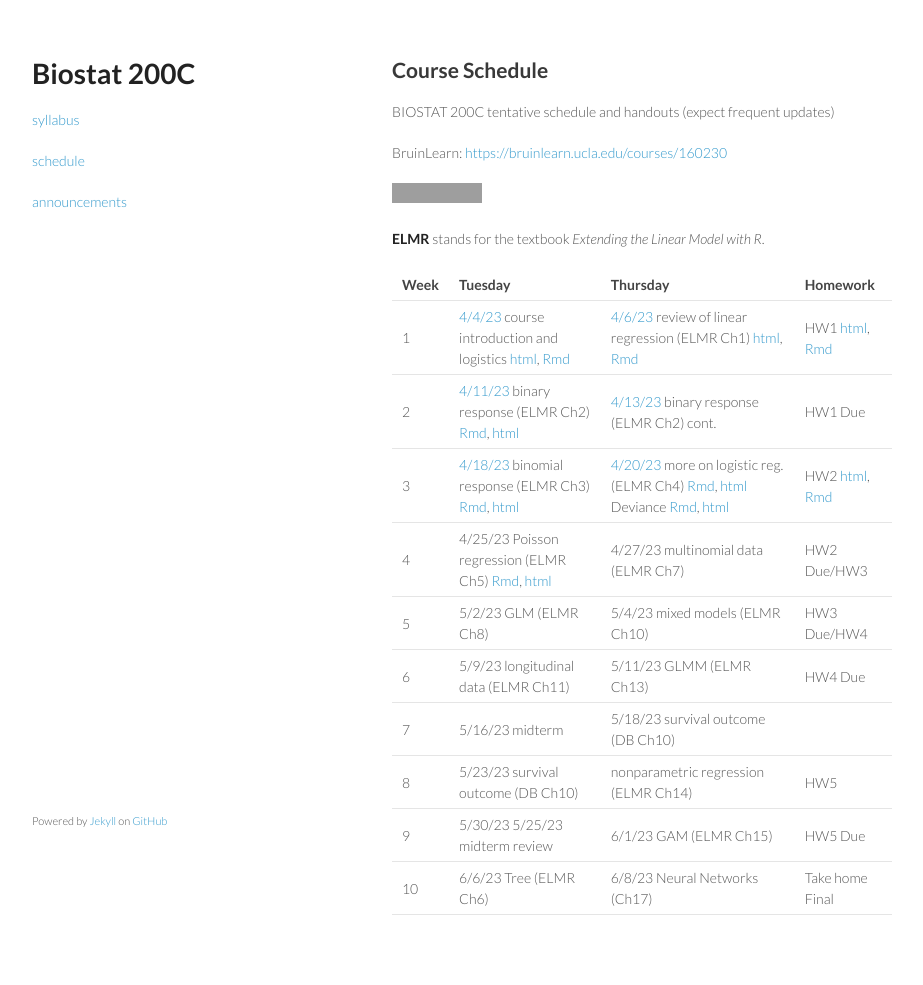
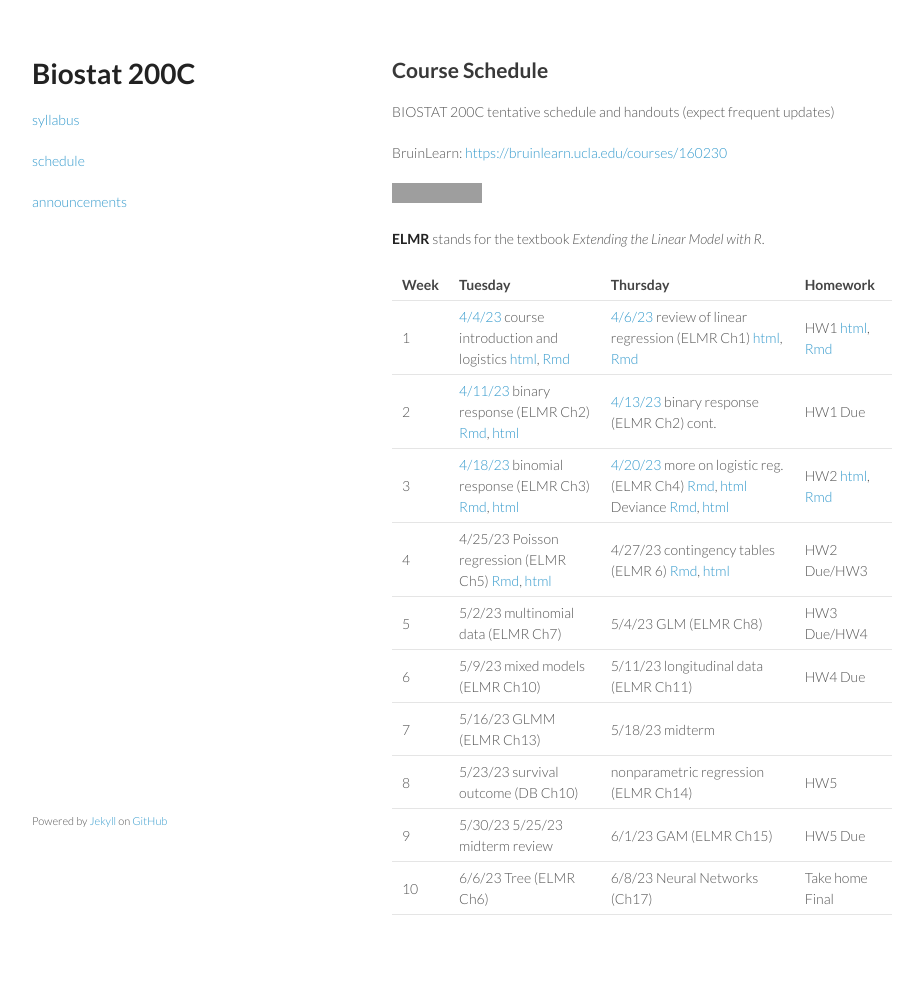
Before and after one commit to ucla-biostat-200c/2023spring, a Jekyll site: the page built from schedule/schedule.md, in a window 1280 px wide. Shown: the whole page, without its empty margins (178-1101 px from the left). Built offline with Jekyll 4.4.1, drawn with Linux system fonts in a browser that asks for light colours; grey boxes are pictures that could not be loaded.

Commit message:
update schedule

```diff
--- a/schedule/schedule.md
+++ b/schedule/schedule.md
@@ -18,10 +18,10 @@ BruinLearn: <https://bruinlearn.ucla.edu/courses/160230>
 | 1 |[4/4/23](https://ucla-biostat-200c.github.io/2023spring/biostat200cspring2023/2023/04/04/week1-day1.html) course introduction and logistics [html](../slides/01-intro/intro.html), [Rmd](https://raw.githubusercontent.com/ucla-biostat-200c/2023spring/master/slides/01-intro/intro.Rmd) | [4/6/23](https://ucla-biostat-200c.github.io/2023spring/biostat200cspring2023/2023/04/06/week1-day2.html) review of linear regression (ELMR Ch1) [html](../slides/02-lm/lm.html), [Rmd](https://raw.githubusercontent.com/ucla-biostat-200c/2023spring/master/slides/02-lm/lm.Rmd) | HW1 [html](../hw/hw1.html), [Rmd](https://raw.githubusercontent.com/ucla-biostat-200c/2023spring/master/hw/hw1.Rmd) |
 | 2 | [4/11/23](https://ucla-biostat-200c.github.io/2023spring/biostat200cspring2023/2023/04/11/week2-day1.html) binary response (ELMR Ch2) [Rmd](https://raw.githubusercontent.com/ucla-biostat-200c/2023spring/master/slides/03-binary/binary.Rmd), [html](../slides/03-binary/binary.html) | [4/13/23](https://ucla-biostat-200c.github.io/2023spring/biostat200cspring2023/2023/04/13/week2-day2.html) binary response (ELMR Ch2) cont.|HW1 Due |
 | 3 | [4/18/23](https://ucla-biostat-200c.github.io/2023spring/biostat200cspring2023/2023/04/18/week3-day1.html) binomial response (ELMR Ch3) [Rmd](https://raw.githubusercontent.com/ucla-biostat-200c/2023spring/master/slides/04-binomial/binomial.Rmd), [html](../slides/04-binomial/binomial.html)  | [4/20/23](https://ucla-biostat-200c.github.io/2023spring/biostat200cspring2023/2023/04/20/week3-day2.html)  more on logistic reg. (ELMR Ch4) [Rmd](https://raw.githubusercontent.com/ucla-biostat-200c/2023spring/master/slides/05-otherlogistic/otherlogistic.Rmd), [html](../slides/05-otherlogistic/otherlogistic.html) Deviance [Rmd](https://raw.githubusercontent.com/ucla-biostat-200c/2023spring/master/slides/review/deviance.Rmd), [html](../slides/review/deviance.html) |HW2 [html](../hw/hw2.html), [Rmd](https://raw.githubusercontent.com/ucla-biostat-200c/2023spring/master/hw/hw2.Rmd) |
-| 4 | 4/25/23 Poisson regression (ELMR Ch5) [Rmd](https://raw.githubusercontent.com/ucla-biostat-200c/2023spring/master/slides/06-count/count.Rmd), [html](../slides/06-count/count.html)| 4/27/23 multinomial data (ELMR Ch7)  | HW2 Due/HW3|
-| 5 | 5/2/23  GLM (ELMR Ch8)  | 5/4/23 mixed models (ELMR Ch10)  | HW3 Due/HW4 |
-| 6 | 5/9/23  longitudinal data (ELMR Ch11)   | 5/11/23 GLMM (ELMR Ch13)   | HW4 Due |
-| 7 | 5/16/23 midterm   | 5/18/23 survival outcome (DB Ch10)  |  |
+| 4 | 4/25/23 Poisson regression (ELMR Ch5) [Rmd](https://raw.githubusercontent.com/ucla-biostat-200c/2023spring/master/slides/06-count/count.Rmd), [html](../slides/06-count/count.html)| 4/27/23 contingency tables (ELMR 6) [Rmd](https://raw.githubusercontent.com/ucla-biostat-200c/2023spring/master/slides/07-ctable/ctable.Rmd), [html](../slides/07-ctable/ctable.html) | HW2 Due/HW3|
+| 5 | 5/2/23 multinomial data (ELMR Ch7)   | 5/4/23 GLM (ELMR Ch8)   | HW3 Due/HW4 |
+| 6 | 5/9/23  mixed models (ELMR Ch10)    | 5/11/23 longitudinal data (ELMR Ch11)   | HW4 Due |
+| 7 | 5/16/23 GLMM (ELMR Ch13)     | 5/18/23 midterm   |  |
 | 8 | 5/23/23 survival outcome (DB Ch10)  | nonparametric regression (ELMR Ch14) | HW5|
 | 9 | 5/30/23 5/25/23  midterm review  | 6/1/23 GAM (ELMR Ch15)   | HW5 Due|
 | 10 | 6/6/23 Tree (ELMR Ch6)  | 6/8/23 Neural Networks (Ch17) |Take home Final |
```
